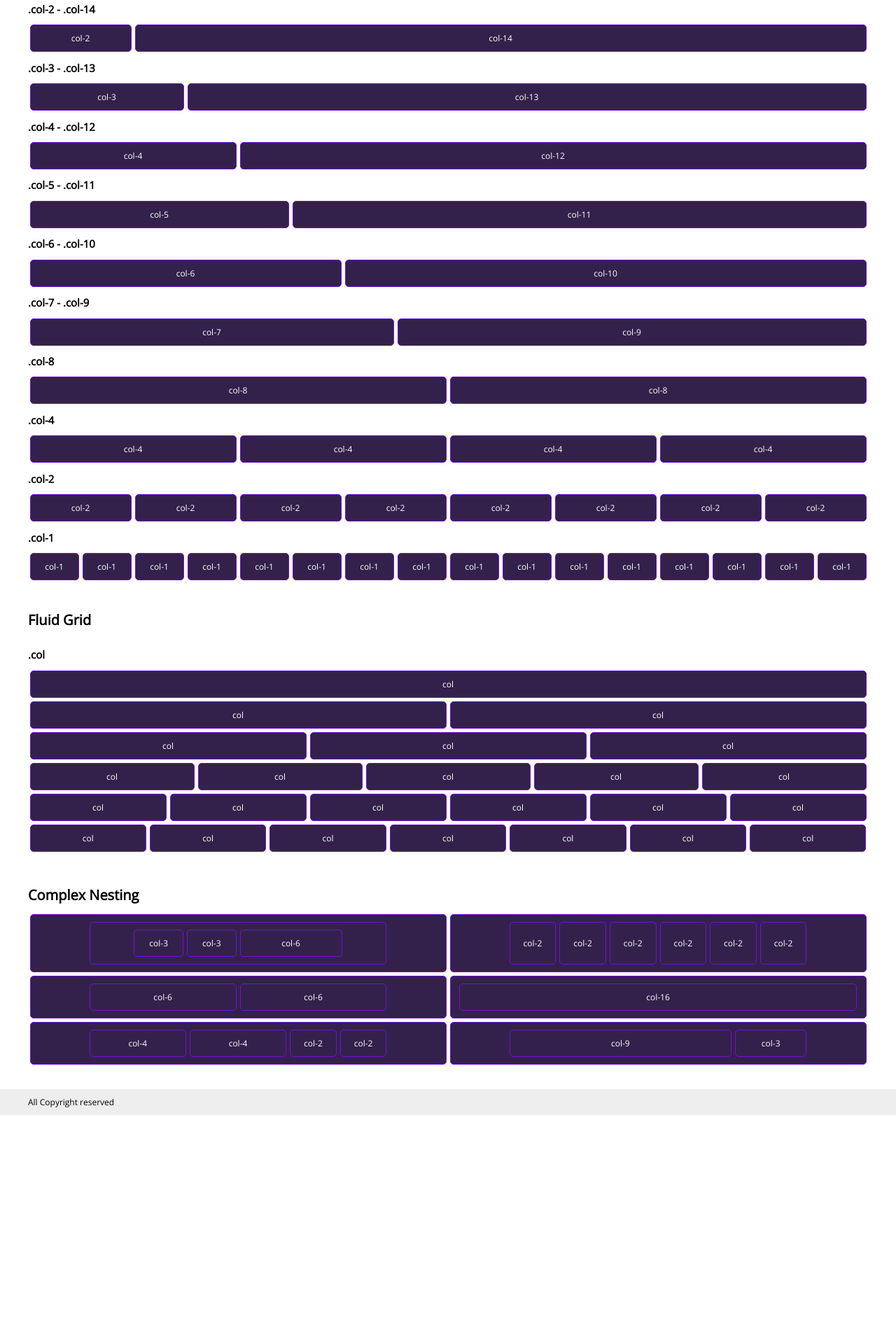
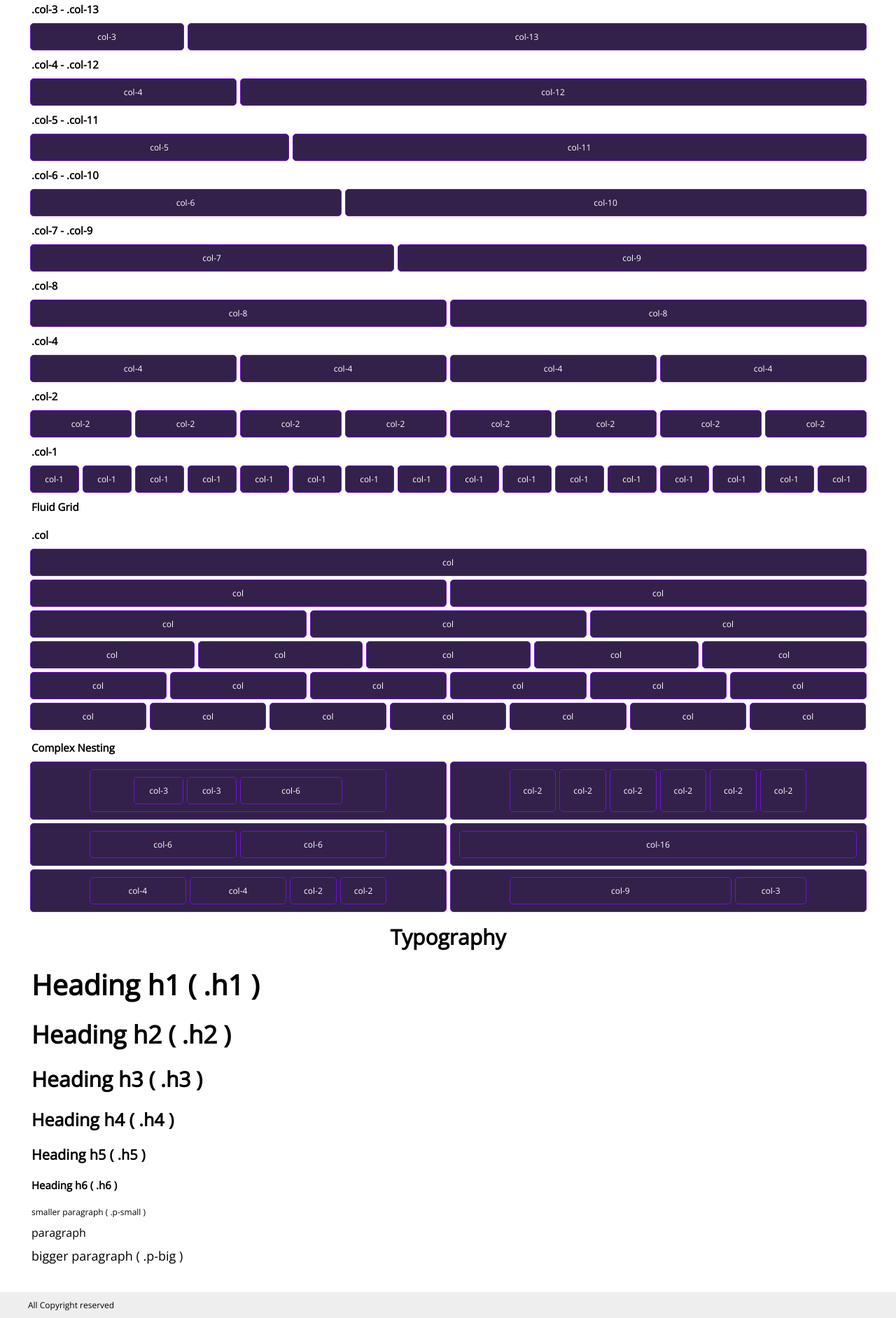
Before and after one commit to mstramirmahdavi/Neotis-CSS-Framework, a website: page docs/index.html in a window 1280 px wide. Shown: the part 420-2303 px from the top of the page at 70% size. Before the commit the page ends 2013 px from the top, so only its background shows below. Drawn offline with nearby package versions, Linux system fonts and the light colour scheme.

Commit message:
typography added

```diff
--- a/docs/assets/style/custom.css
+++ b/docs/assets/style/custom.css
@@ -28,9 +28,9 @@ ul {
   margin-top: 2rem;
   font-size: 1.2rem;
 }
-.title {
+/* .title {
   margin-top: 3rem;
-}
+} */
 .box {
   padding: 1rem;
   background-color: #33214b;
--- a/docs/index.html
+++ b/docs/index.html
@@ -56,19 +56,19 @@
       </div>
     </header>
     <div class="container padding">
-      <div class="row center-md">
+      <div class="row center-md center-sm">
         <div class="title ">
-          <h1>Grid System</h1>
+          <h3>Grid System</h3>
         </div>
       </div>
       <div class="row">
         <div class="title ">
-          <h1>Fixed Grid</h1>
+          <h6>Fixed Grid</h6>
         </div>
       </div>
       <div class="row">
         <div class="subTitle">
-          <h2>.col-16</h2>
+          <h6>.col-16</h6>
         </div>
       </div>
       <div class="row">
@@ -76,7 +76,7 @@
       </div>
       <div class="row">
         <div class="subTitle">
-          <h2>.col-1 - .col-15</h2>
+          <h6>.col-1 - .col-15</h6>
         </div>
       </div>
       <div class="row">
@@ -85,7 +85,7 @@
       </div>
       <div class="row">
         <div class="subTitle">
-          <h2>.col-2 - .col-14</h2>
+          <h6>.col-2 - .col-14</h6>
         </div>
       </div>
       <div class="row">
@@ -94,7 +94,7 @@
       </div>
       <div class="row">
         <div class="subTitle">
-          <h2>.col-3 - .col-13</h2>
+          <h6>.col-3 - .col-13</h6>
         </div>
       </div>
       <div class="row">
@@ -103,7 +103,7 @@
       </div>
       <div class="row">
         <div class="subTitle">
-          <h2>.col-4 - .col-12</h2>
+          <h6>.col-4 - .col-12</h6>
         </div>
       </div>
       <div class="row">
@@ -112,7 +112,7 @@
       </div>
       <div class="row">
         <div class="subTitle">
-          <h2>.col-5 - .col-11</h2>
+          <h6>.col-5 - .col-11</h6>
         </div>
       </div>
       <div class="row">
@@ -121,7 +121,7 @@
       </div>
       <div class="row">
         <div class="subTitle">
-          <h2>.col-6 - .col-10</h2>
+          <h6>.col-6 - .col-10</h6>
         </div>
       </div>
       <div class="row">
@@ -130,7 +130,7 @@
       </div>
       <div class="row">
         <div class="subTitle">
-          <h2>.col-7 - .col-9</h2>
+          <h6>.col-7 - .col-9</h6>
         </div>
       </div>
       <div class="row">
@@ -139,7 +139,7 @@
       </div>
       <div class="row">
         <div class="subTitle">
-          <h2>.col-8</h2>
+          <h6>.col-8</h6>
         </div>
       </div>
       <div class="row">
@@ -149,7 +149,7 @@
 
       <div class="row">
         <div class="subTitle">
-          <h2>.col-4</h2>
+          <h6>.col-4</h6>
         </div>
       </div>
       <div class="row">
@@ -160,7 +160,7 @@
       </div>
       <div class="row">
         <div class="subTitle">
-          <h2>.col-2</h2>
+          <h6>.col-2</h6>
         </div>
       </div>
       <div class="row">
@@ -175,7 +175,7 @@
       </div>
       <div class="row">
         <div class="subTitle">
-          <h2>.col-1</h2>
+          <h6>.col-1</h6>
         </div>
       </div>
       <div class="row">
@@ -198,12 +198,12 @@
       </div>
       <div class="row">
         <div class="title ">
-          <h1>Fluid Grid</h1>
+          <h6>Fluid Grid</h6>
         </div>
       </div>
       <div class="row">
         <div class="subTitle">
-          <h2>.col</h2>
+          <h6>.col</h6>
         </div>
       </div>
       <div class="row bottom-gutter">
@@ -245,7 +245,7 @@
 
       <div class="row">
         <div class="title">
-          <h1>Complex Nesting</h1>
+          <h6>Complex Nesting</h6>
         </div>
       </div>
       <div class="row column-xs bottom-gutter">
@@ -257,16 +257,30 @@
           </div>
         </div>
         <div class="box col-11 col-md-8 col-sm-8 col-xs-16 column-xs">
-          <div class="box col-2 col-xs-16 bottom-gutter-xs middle-md middle-xs">col-2</div>
-          <div class="box col-2 col-xs-16 bottom-gutter-xs middle-md middle-xs">col-2</div>
-          <div class="box col-2 col-xs-16 bottom-gutter-xs middle-md middle-xs">col-2</div>
-          <div class="box col-2 col-xs-16 bottom-gutter-xs middle-md middle-xs">col-2</div>
-          <div class="box col-2 col-xs-16 bottom-gutter-xs middle-md middle-xs">col-2</div>
-          <div class="box col-2 col-xs-16 bottom-gutter-xs middle-md middle-xs">col-2</div>
+          <div class="box col-2 col-xs-16 bottom-gutter-xs middle-md middle-xs">
+            col-2
+          </div>
+          <div class="box col-2 col-xs-16 bottom-gutter-xs middle-md middle-xs">
+            col-2
+          </div>
+          <div class="box col-2 col-xs-16 bottom-gutter-xs middle-md middle-xs">
+            col-2
+          </div>
+          <div class="box col-2 col-xs-16 bottom-gutter-xs middle-md middle-xs">
+            col-2
+          </div>
+          <div class="box col-2 col-xs-16 bottom-gutter-xs middle-md middle-xs">
+            col-2
+          </div>
+          <div class="box col-2 col-xs-16 bottom-gutter-xs middle-md middle-xs">
+            col-2
+          </div>
         </div>
       </div>
       <div class="row column-xs bottom-gutter">
-        <div class="box col-11 col-md-8 col-sm-8 col-xs-16 column-xs bottom-gutter-xs">
+        <div
+          class="box col-11 col-md-8 col-sm-8 col-xs-16 column-xs bottom-gutter-xs"
+        >
           <div class="box col-6 col-xs-16 bottom-gutter-xs">col-6</div>
           <div class="box col-6 col-xs-16">col-6</div>
         </div>
@@ -286,7 +300,50 @@
           <div class="box col-3">col-3</div>
         </div>
       </div>
+      <div class="row center-md center-sm">
+        <div class="title">
+          <h3>Typography</h3>
+        </div>
+      </div>
+      <div class="row">
+        <div class="subTitle">
+          <h1>Heading h1 ( .h1 )</h1>
+        </div>
+      </div>
+      <div class="row">
+        <div class="subTitle">
+          <h2>Heading h2 ( .h2 )</h2>
+        </div>
+      </div>
+      <div class="row">
+        <div class="subTitle">
+          <h3>Heading h3 ( .h3 )</h3>
+        </div>
+      </div>
+      <div class="row">
+        <div class="subTitle">
+          <h4>Heading h4 ( .h4 )</h4>
+        </div>
+      </div>
+      <div class="row">
+        <div class="subTitle">
+          <h5>Heading h5 ( .h5 )</h5>
+        </div>
+      </div>
+      <div class="row">
+        <div class="subTitle">
+          <h6>Heading h6 ( .h6 )</h6>
+        </div>
+      </div>
+      <div class="row">
+        <div class="subTitle">
+          <p class="p-small">smaller paragraph ( .p-small )</p>
+          <p>paragraph</p>
+          <p class="p-big">bigger paragraph  ( .p-big )</p>
+        </div>
+      </div>
     </div>
+
     <footer class="footer padding">
       <div class="row">
         All Copyright reserved
--- a/scss/abstracts/_variables.scss
+++ b/scss/abstracts/_variables.scss
@@ -3,3 +3,11 @@ $grid-system-column: 16;
 $gutter-value: 0.5rem;
 
 $rem_default: 62.5%;
+$rem_default_value: 1rem;
+
+$h1-font-size: $rem_default_value * 4 !default;
+$h2-font-size: $rem_default_value * 3.5 !default;
+$h3-font-size: $rem_default_value * 3 !default;
+$h4-font-size: $rem_default_value * 2.5 !default;
+$h5-font-size: $rem_default_value * 2 !default;
+$h6-font-size: $rem_default_value * 1.5 !default;
--- a/scss/base/reset/_reset.scss
+++ b/scss/base/reset/_reset.scss
@@ -13,3 +13,12 @@ html {
     font-size: $rem_default * 2.6;
   }
 }
+h1,
+h2,
+h3,
+h4,
+h5,
+h6 {
+  margin: 0;
+  padding: 0;
+}
--- a/scss/base/typography/_typography.scss
+++ b/scss/base/typography/_typography.scss
@@ -0,0 +1,26 @@
+h1,
+h2,
+h3,
+h4,
+h5,
+h6,
+p {
+  margin: $gutter_value * 2 $gutter_value;
+}
+
+h1, .h1 { font-size: $h1-font-size; }
+h2, .h2 { font-size: $h2-font-size; }
+h3, .h3 { font-size: $h3-font-size; }
+h4, .h4 { font-size: $h4-font-size; }
+h5, .h5 { font-size: $h5-font-size; }
+h6, .h6 { font-size: $h6-font-size; }
+
+p {
+  font-size: 1.6rem;
+  &.p-small {
+    font-size: 1.2rem;
+  }
+  &.p-big {
+    font-size: 1.8rem;
+  }
+}
```
Also changed, not shown: dist/style.comp.css, dist/style.concat.css, dist/style.css, dist/style.min.css, dist/style.prefix.css, docs/dist/style.min.css.
